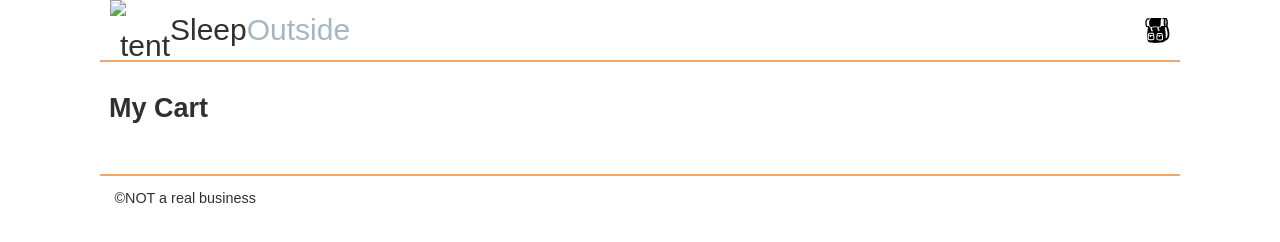
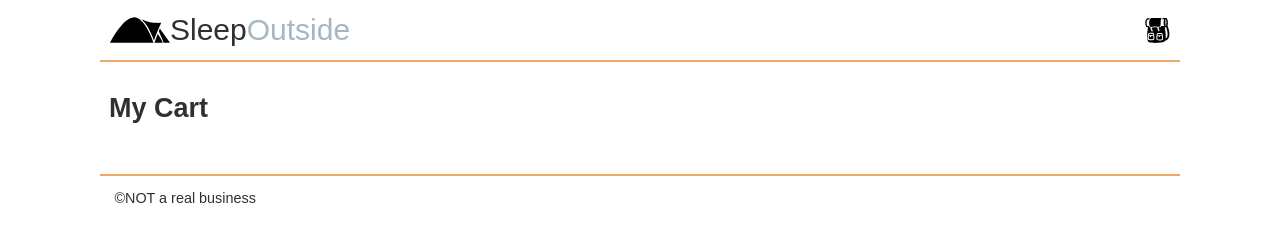
Before and after one commit to Jammonjones/Revised-Team-SleepOutside, a plain HTML site: page cart/index.html in a window 1280 px wide. Drawn offline with Linux system fonts and the light colour scheme; the site is published under a folder, as on GitHub Pages, so addresses that start at the root find nothing.

Commit message:
fixed logo in cart

```diff
--- a/cart/index.html
+++ b/cart/index.html
@@ -16,7 +16,7 @@
   <body>
     <header class="divider">
       <div class="logo">
-        <img src="/images/noun_Tent_2517.svg" alt="tent image for logo" />
+        <img src="../images/noun_Tent_2517.svg" alt="tent image for logo" />
         <a href="/index.html"> Sleep<span class="highlight">Outside</span></a>
       </div>
 
```
